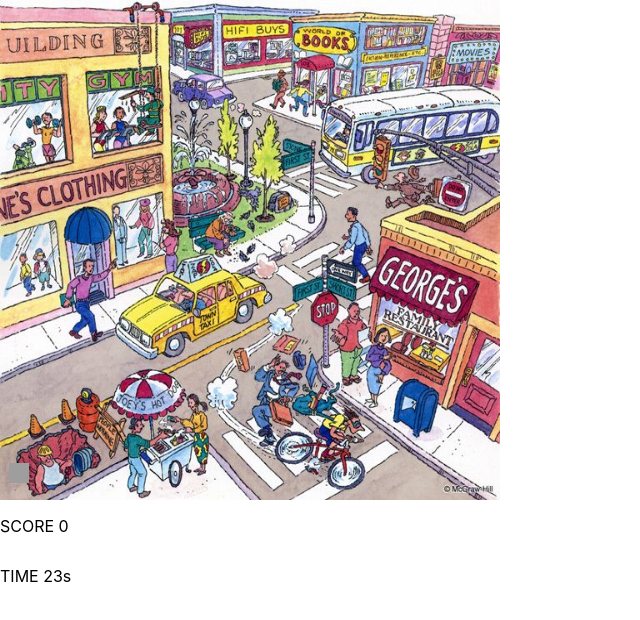
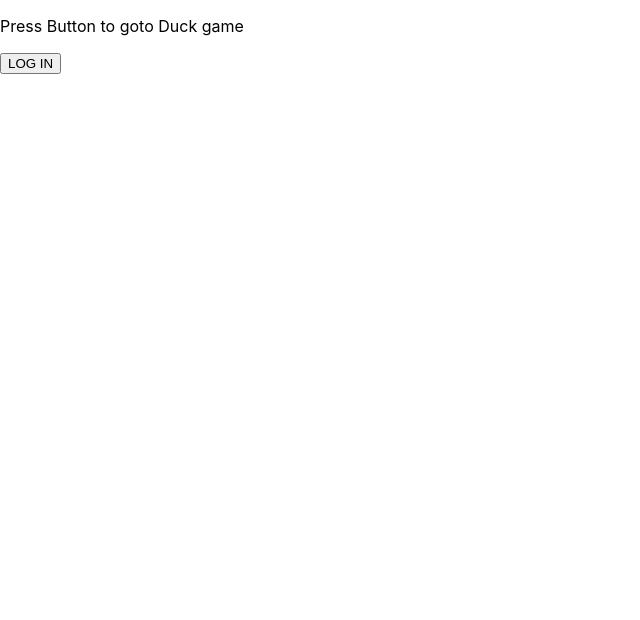
Before and after one commit to henrykkebaby/DHTEST, a React (Create React App) app in the folder dh-test/: page / in a window 1280 px wide. Shown: the top 620 px of the page, without its empty margins (0-640 px from the left). Built offline with nearby package versions, Linux system fonts and the light colour scheme; grey boxes are pictures that could not be loaded.

Commit message:
router implement

```diff
--- a/dh-test/package.json
+++ b/dh-test/package.json
@@ -8,6 +8,7 @@
     "@testing-library/user-event": "^12.8.3",
     "react": "^17.0.2",
     "react-dom": "^17.0.2",
+    "react-router-dom": "^6.0.2",
     "react-scripts": "4.0.3",
     "web-vitals": "^1.1.2"
   },
--- a/dh-test/src/App.js
+++ b/dh-test/src/App.js
@@ -6,16 +6,22 @@ import FilipPresenter from './presenters/filipPresenter';
 import OllePresenter from './presenters/ollePresenter';
 import ShayanPresenter from './presenters/shayanPresenter';
 import Duck from './presenters/duckPresenter';
+import Index from './presenters/indexPresenter';
 import TimerPresenter from './presenters/timerPresenter';
+
+import { BrowserRouter, Routes, Route } from 'react-router-dom';
 
 function App() {
 
   const model = new Model();
 
   return (
-    <div>
-        <Duck />
-    </div>
+    <BrowserRouter>
+      <Routes>
+        <Route path="/" element={<Index model={model} />} />
+        <Route path="/duck" element={<Duck model={model} />} />
+      </Routes>
+    </BrowserRouter>
   );
 }
 
--- /dev/null
+++ b/dh-test/src/presenters/indexPresenter.jsx
@@ -0,0 +1,9 @@
+import React, {useState, useEffect } from 'react';
+import Index from '../views/index';
+
+function IndexPresenter(props) {
+
+    return <Index model={props.model} />
+}
+
+export default IndexPresenter
--- a/dh-test/src/views/duck.jsx
+++ b/dh-test/src/views/duck.jsx
@@ -1,4 +1,5 @@
 import React from 'react';
+import { Link } from 'react-router-dom';
 
 function Duck(props) {
   return (
@@ -7,6 +8,13 @@ function Duck(props) {
         <img style={{position:"absolute", top:props.posY, left:props.posX, userSelect:"none"}} height="20px" width="20px" src={props.duckPic} onClick={() => props.foundDuck()}/>
         <p style={{position:"absolute", top:"500px", userSelect:"none"}} >SCORE {props.ducks}</p>
         <p style={{position:"absolute", top:"550px", userSelect:"none"}} >TIME {props.seconds}s</p>
+
+        <Link to="/" style={{position:"absolute", top:"600px"}}>
+            <button>
+                LOG OUT
+            </button>
+        </Link>
+
     </div>
 
   );
--- /dev/null
+++ b/dh-test/src/views/index.jsx
@@ -0,0 +1,17 @@
+import React from 'react';
+import { Link } from 'react-router-dom';
+
+function Index(props) {
+  return (
+    <div>
+        <p>Press Button to goto Duck game</p>
+        <Link to="/duck">
+            <button>
+                LOG IN
+            </button>
+        </Link>
+    </div>
+  )
+}
+
+export default Index
```
Also changed, not shown: 1 other file (tests, documents, lock files or other folders).
